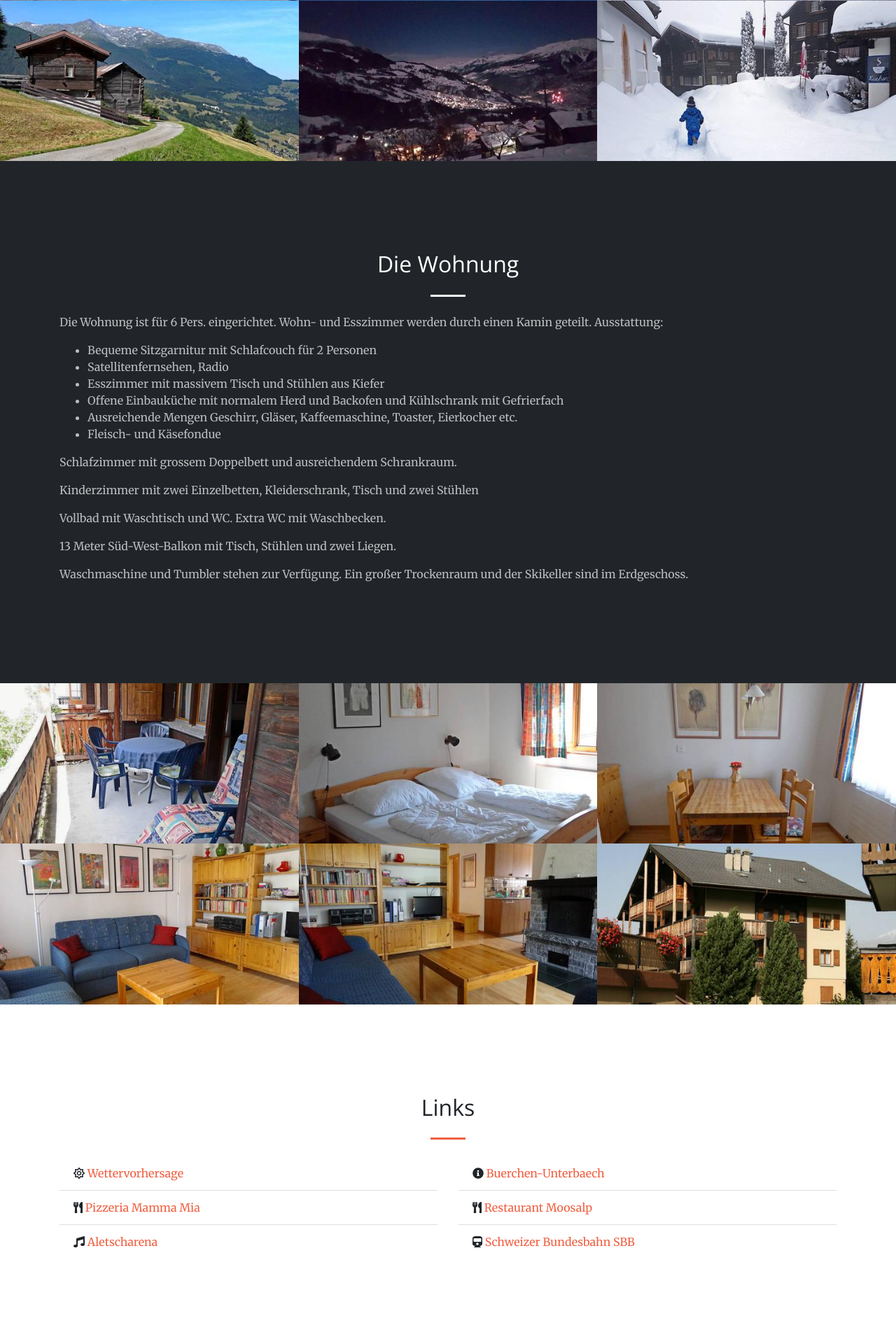
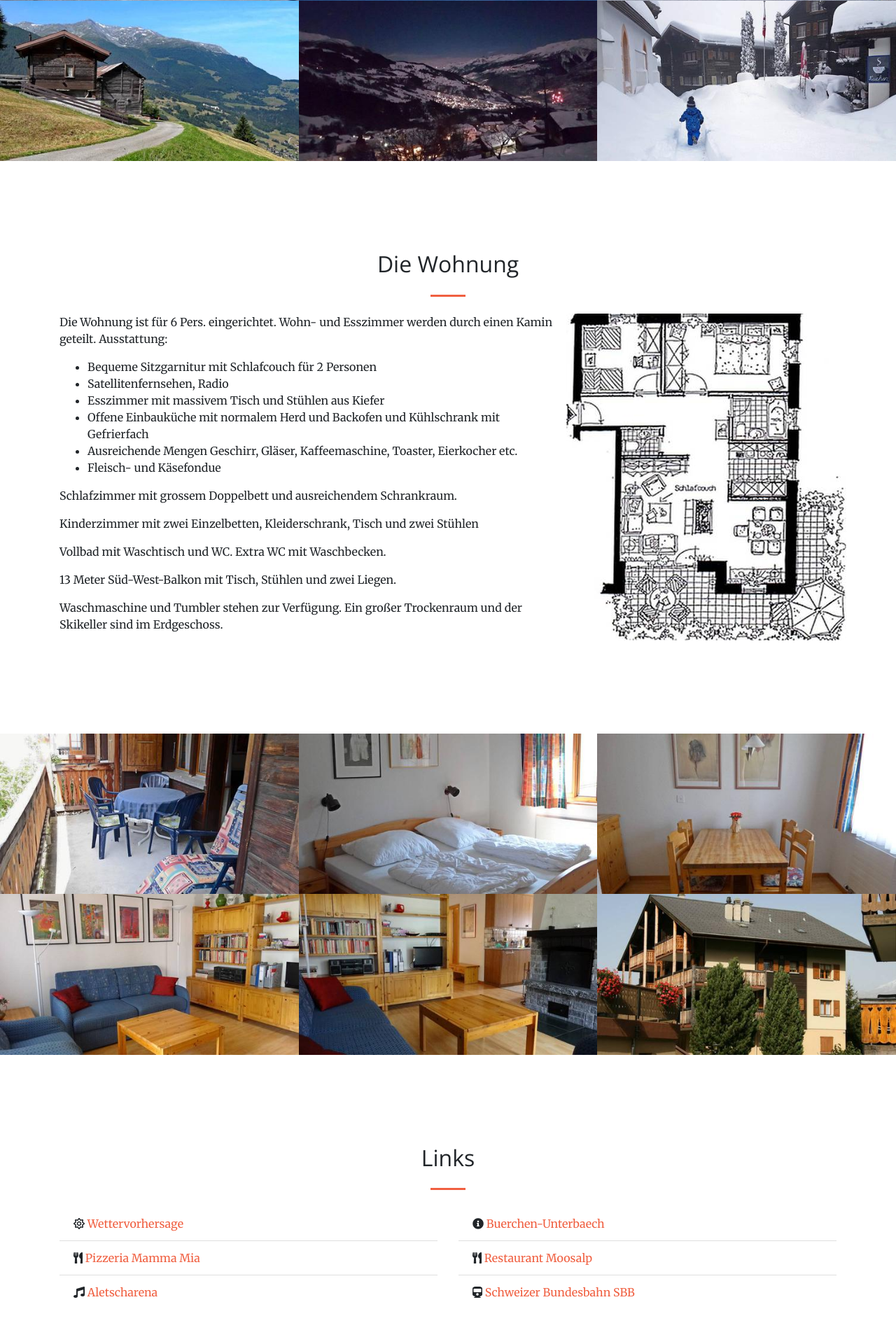
Before and after one commit to kkroesch/fewo-scheduler, a Django app: template website/template/index.html in a window 1280 px wide. Shown: the part 2257-4157 px from the top of the page at 70% size. Run offline with Django 3.2, Linux system fonts and the light colour scheme; the template is opened without the code that fills it, so the values that code supplies are empty; some libraries are stand-ins or nearby versions.

Commit message:
added grundriss

```diff
--- a/website/template/index.html
+++ b/website/template/index.html
@@ -223,13 +223,14 @@
     </section>
 
 
-    <section class="bg-dark text-white" id="apartment">
+    <section class="" id="apartment">
       <div class="container">
-          <h2 class="section-heading text-white text-center">Die Wohnung</h2>
-          <hr class="light my-4">
-          <p class="text-faded mb4">
-            Die Wohnung ist für 6 Pers. eingerichtet. Wohn- und Esszimmer werden durch einen Kamin geteilt. Ausstattung:
-            <ul class="text-faded">
+        <h2 class="section-heading text-center">Die Wohnung</h2>
+        <hr class="my-4">
+        <div class="row">
+          <div class="col">
+            <p class="mb4">Die Wohnung ist für 6 Pers. eingerichtet. Wohn- und Esszimmer werden durch einen Kamin geteilt. Ausstattung:</p>
+            <ul class="">
               <li>Bequeme Sitzgarnitur mit Schlafcouch für 2 Personen</li>
               <li>Satellitenfernsehen, Radio</li>
               <li>Esszimmer mit massivem Tisch und Stühlen aus Kiefer</li>
@@ -237,12 +238,15 @@
               <li>Ausreichende Mengen Geschirr, Gläser, Kaffeemaschine, Toaster, Eierkocher etc.</li>
               <li>Fleisch- und Käsefondue</li>
             </ul>
-            <p class="text-faded">Schlafzimmer mit grossem Doppelbett und ausreichendem Schrankraum.</p>
-            <p class="text-faded">Kinderzimmer mit zwei Einzelbetten, Kleiderschrank, Tisch und zwei Stühlen</p>
-            <p class="text-faded">Vollbad mit Waschtisch und WC. Extra WC mit Waschbecken.</p>
-            <p class="text-faded">13 Meter Süd-West-Balkon mit Tisch, Stühlen und zwei Liegen.</p>
-            <p class="text-faded">Waschmaschine und Tumbler stehen zur Verfügung. Ein großer Trockenraum und der Skikeller sind im Erdgeschoss.</p>
+            <p class="">Schlafzimmer mit grossem Doppelbett und ausreichendem Schrankraum.</p>
+            <p class="">Kinderzimmer mit zwei Einzelbetten, Kleiderschrank, Tisch und zwei Stühlen</p>
+            <p class="">Vollbad mit Waschtisch und WC. Extra WC mit Waschbecken.</p>
+            <p class="">13 Meter Süd-West-Balkon mit Tisch, Stühlen und zwei Liegen.</p>
+            <p class="">Waschmaschine und Tumbler stehen zur Verfügung. Ein großer Trockenraum und der Skikeller sind im Erdgeschoss.</p>
+          </div>
+          <div clas="col"><img src="img/grundriss.jpg" /></div>
         </div>
+      </div>
     </section>
 
     <section class="p-0">
```
Also changed, not shown: website/template/img/grundriss.jpg (added).
